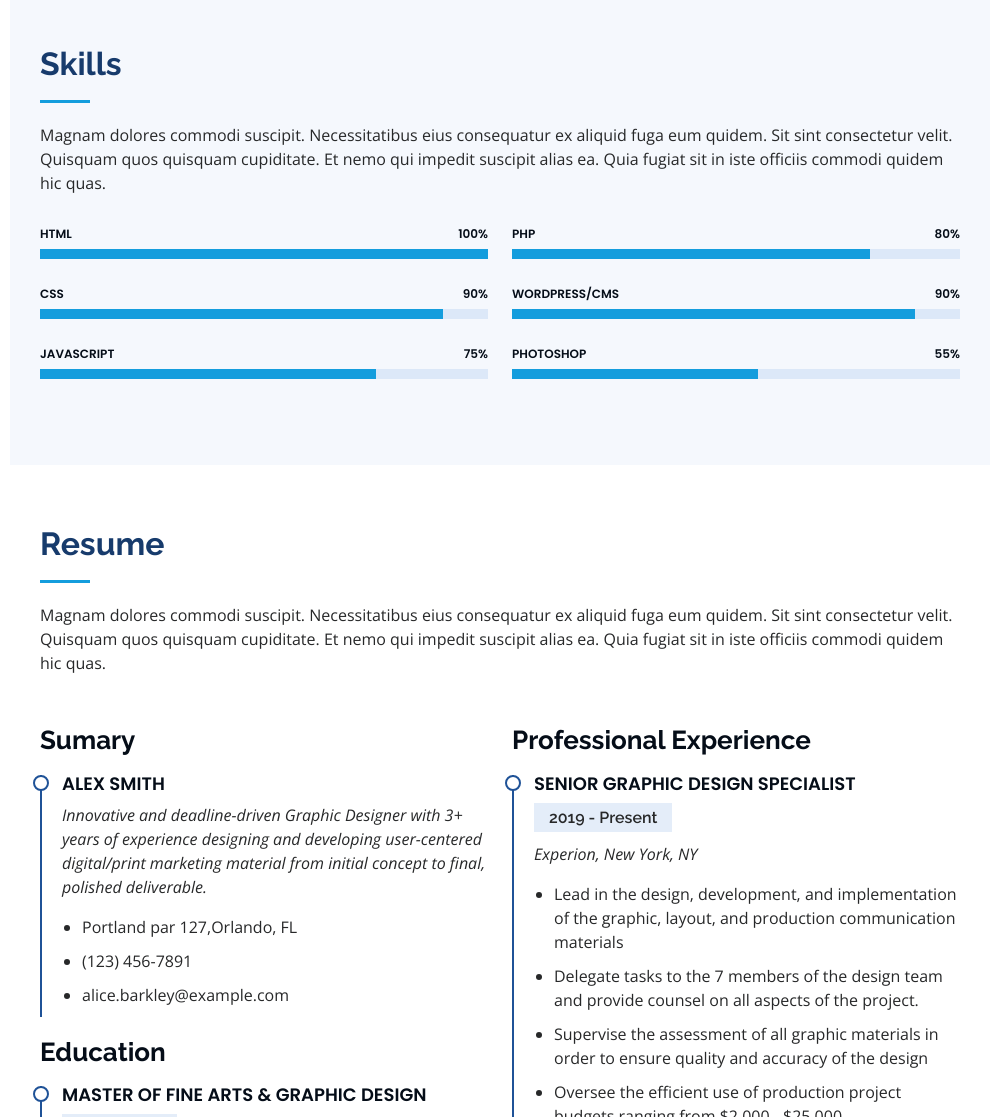
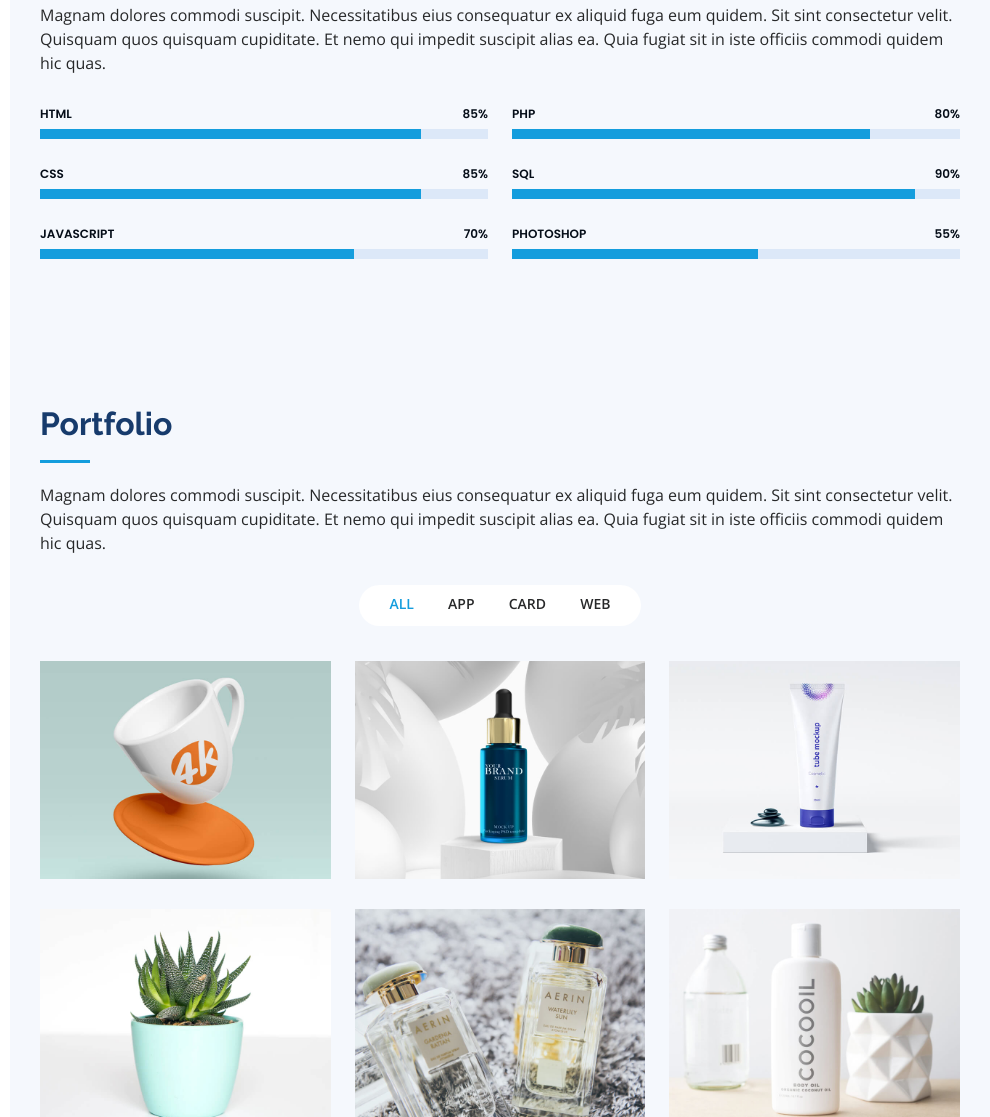
Before and after one commit to JoelJoby/Portfolio, a plain HTML site: page index.html in a window 1280 px wide. Shown: the part 1683-2800 px from the top of the page, without its empty margins (290-1280 px from the left). Drawn offline with nearby package versions, Linux system fonts and the light colour scheme.

Commit message:
Presentable

```diff
--- a/index.html
+++ b/index.html
@@ -80,7 +80,6 @@
         <div class="section-title">
           <h2>About</h2>
           <p>As a Full Stack Developer at Cords Innovations, I am responsible for developing and maintaining web applications, managing databases, and implementing front-end functionality using DOM manipulation techniques. Leveraging my expertise in web development technologies, I contribute to the design, development, testing, and deployment of innovative solutions. With 8 months of experience in the role, I collaborate with cross-functional teams to deliver high-quality, scalable software solutions that meet client requirements and exceed expectations.</p>
-        <p>As a Full Stack Developer at Cords Innovations, I am responsible for developing and maintaining web applications, managing databases, and implementing front-end functionality using DOM manipulation techniques. Leveraging my expertise in web development technologies, I contribute to the design, development, testing, and deployment of innovative solutions. With 8 months of experience in the role, I collaborate with cross-functional teams to deliver high-quality, scalable software solutions that meet client requirements and exceed expectations.</p>
         </div>
 
         <div class="row">
@@ -186,23 +185,23 @@
           <div class="col-lg-6" data-aos="fade-up">
 
             <div class="progress">
-              <span class="skill">HTML <i class="val">100%</i></span>
+              <span class="skill">HTML <i class="val">85%</i></span>
               <div class="progress-bar-wrap">
-                <div class="progress-bar" role="progressbar" aria-valuenow="100" aria-valuemin="0" aria-valuemax="100"></div>
+                <div class="progress-bar" role="progressbar" aria-valuenow="85" aria-valuemin="0" aria-valuemax="100"></div>
               </div>
             </div>
 
             <div class="progress">
-              <span class="skill">CSS <i class="val">90%</i></span>
+              <span class="skill">CSS <i class="val">85%</i></span>
               <div class="progress-bar-wrap">
-                <div class="progress-bar" role="progressbar" aria-valuenow="90" aria-valuemin="0" aria-valuemax="100"></div>
+                <div class="progress-bar" role="progressbar" aria-valuenow="85" aria-valuemin="0" aria-valuemax="100"></div>
               </div>
             </div>
 
             <div class="progress">
-              <span class="skill">JavaScript <i class="val">75%</i></span>
+              <span class="skill">JavaScript <i class="val">70%</i></span>
               <div class="progress-bar-wrap">
-                <div class="progress-bar" role="progressbar" aria-valuenow="75" aria-valuemin="0" aria-valuemax="100"></div>
+                <div class="progress-bar" role="progressbar" aria-valuenow="70" aria-valuemin="0" aria-valuemax="100"></div>
               </div>
             </div>
 
@@ -218,7 +217,7 @@
             </div>
 
             <div class="progress">
-              <span class="skill">WordPress/CMS <i class="val">90%</i></span>
+              <span class="skill">SQl <i class="val">90%</i></span>
               <div class="progress-bar-wrap">
                 <div class="progress-bar" role="progressbar" aria-valuenow="90" aria-valuemin="0" aria-valuemax="100"></div>
               </div>
@@ -239,7 +238,7 @@
     </section><!-- End Skills Section -->
 
     <!-- ======= Resume Section ======= -->
-    <section id="resume" class="resume">
+    <!-- <section id="resume" class="resume">
       <div class="container">
 
         <div class="section-title">
@@ -548,7 +547,8 @@
         </div>
 
       </div>
-    </section><!-- End Testimonials Section -->
+    </section> -->
+    <!-- End Testimonials Section -->
 
     <!-- ======= Contact Section ======= -->
     <section id="contact" class="contact">
@@ -566,19 +566,19 @@
               <div class="address">
                 <i class="bi bi-geo-alt"></i>
                 <h4>Location:</h4>
-                <p>A108 Adam Street, New York, NY 535022</p>
+                <p>Kottayam, Kerala, India</p>
               </div>
 
               <div class="email">
                 <i class="bi bi-envelope"></i>
                 <h4>Email:</h4>
-                <p>info@example.com</p>
+                <p>joeljoby700@gmail.com</p>
               </div>
 
               <div class="phone">
                 <i class="bi bi-phone"></i>
                 <h4>Call:</h4>
-                <p>+1 5589 55488 55s</p>
+                <p>+91 8078800396</p>
               </div>
 
               <iframe src="https://www.google.com/maps/embed?pb=!1m14!1m8!1m3!1d12097.433213460943!2d-74.0062269!3d40.7101282!3m2!1i1024!2i768!4f13.1!3m3!1m2!1s0x0%3A0xb89d1fe6bc499443!2sDowntown+Conference+Center!5e0!3m2!1smk!2sbg!4v1539943755621" frameborder="0" style="border:0; width: 100%; height: 290px;" allowfullscreen></iframe>
```
